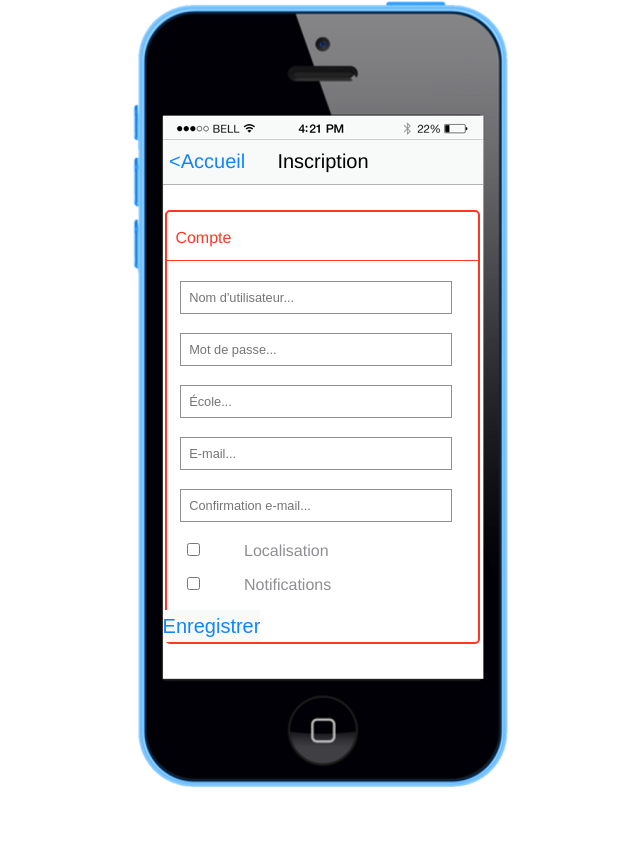
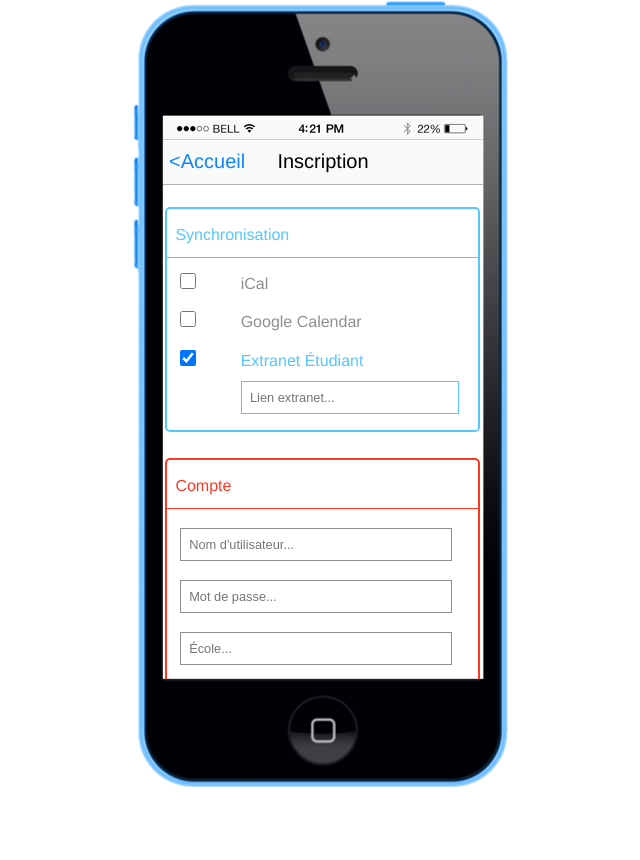
Before and after one commit to Tibroux/Tiby_TFE, a PHP site: page /inscription.php in a window 1280 px wide. Shown: the whole page, without its empty margins (319-959 px from the left). Run offline with PHP 8.4, Linux system fonts and the light colour scheme; data that the repository does not hold is empty.

Commit message:
fatality

```diff
--- a/css/styles.css
+++ b/css/styles.css
@@ -37,7 +37,7 @@ header ul {
 	border-bottom: 1px solid #b2b2b2;
 	/*padding-right: .7rem;*/
 	padding-bottom: .7rem;
-	margin-bottom: 1.4rem;
+	/*margin-bottom: 1.4rem;*/
 }
 .exception {
 	margin-bottom: 0;
@@ -60,6 +60,11 @@ header.phone {
 	width: 320px;
 	margin: 0 auto;
 	/*background: red;*/
+}
+div.phone {
+	height: 472px;
+	overflow-y: scroll;
+	padding-top: 1.4rem;
 }
 input {
 	outline: none;
@@ -257,7 +262,11 @@ form.compte fieldset legend {
 form fieldset ol {
 	width: 100%;
 }
-#first_decal_synchro, .active_day li table.planning {
+#first_decal_synchro {
+	border-top: 1px solid #54c7fc;
+	width: 96%;
+}
+.active_day li table.planning {
 	border-top: 1px solid #54c7fc;
 	width: 100%;
 }
--- a/inscription.php
+++ b/inscription.php
@@ -7,8 +7,8 @@ function is_valid_email($email) {
 
 $errors="";
 
-$password = strip_tags(trim($_POST['password']));
-md5($password);
+/*$password = strip_tags(trim($_POST['password']));
+md5($password);*/
 
 //form processing
 if($_POST) {
@@ -67,7 +67,7 @@ if($_POST) {
 	</header>
 	<div class="content">
 		<div class="phone">
-			<!--<form class="synchro" method="post">
+			<form class="synchro" method="post">
 			<fieldset>
 				<legend>Synchronisation</legend>
 				<ol>
@@ -90,7 +90,7 @@ if($_POST) {
 					</li>
 				</ol>
 			</fieldset>
-		</form>-->
+		</form>
 		<form class="compte" method="post" action="">
 			<fieldset>
 				<legend>Compte</legend>
```
